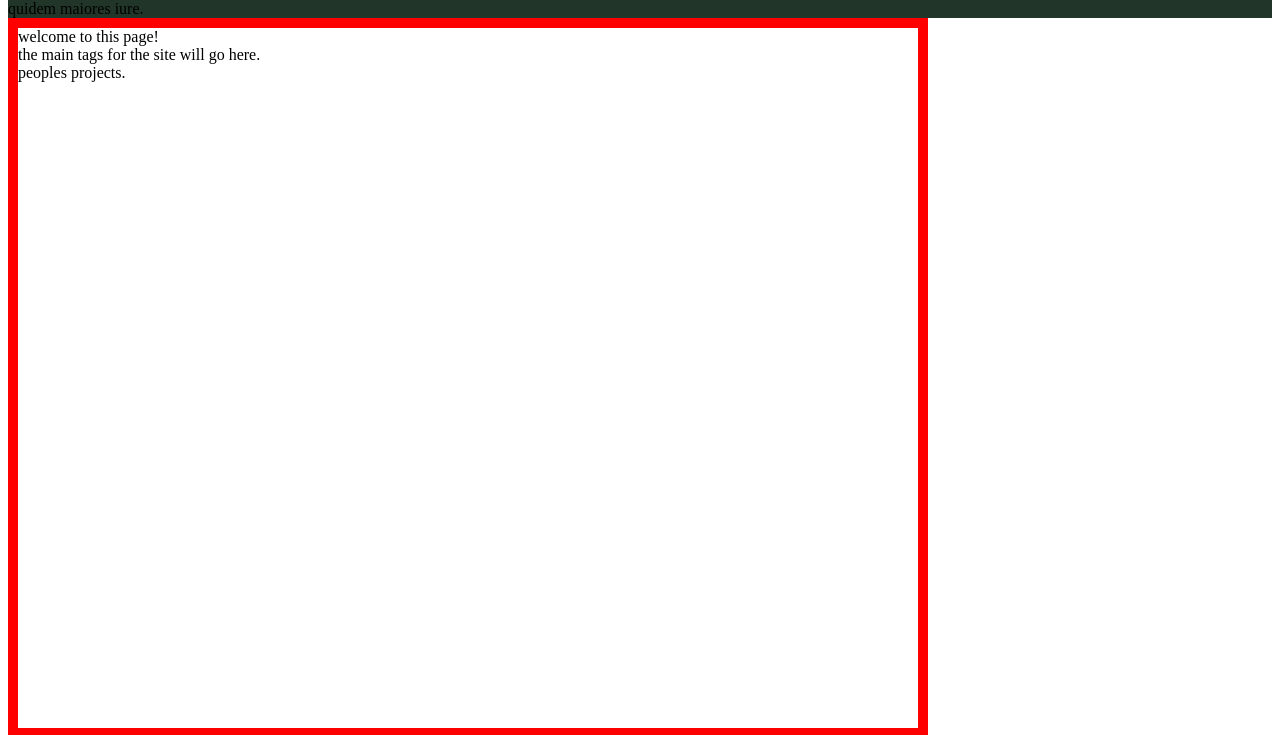
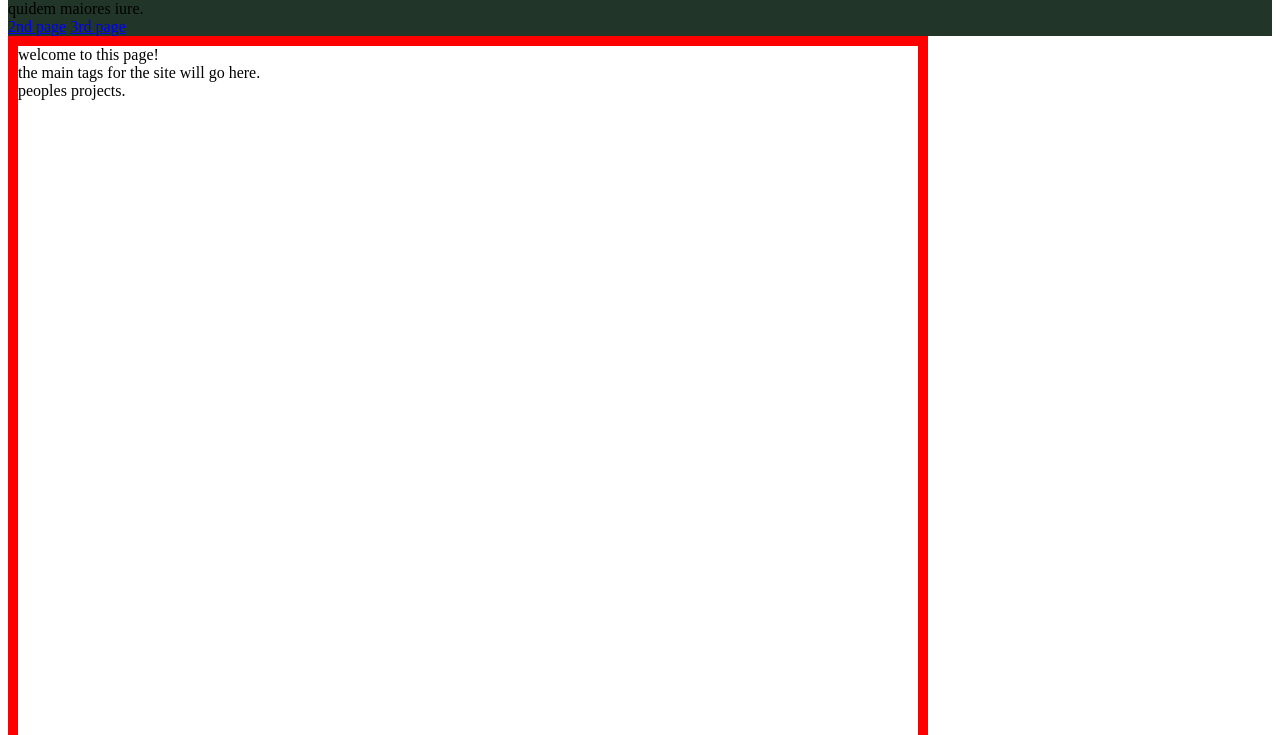
Before and after one commit to ClarkNeSmith/spring2022, a plain HTML site: page cheat-sheet/main-page.html in a window 1280 px wide. Shown: the part 120-855 px from the top of the page. Drawn offline with Linux system fonts and the light colour scheme.

Commit message:
html wireframe finished

```diff
--- a/cheat-sheet/main-page.html
+++ b/cheat-sheet/main-page.html
@@ -14,7 +14,8 @@
             <div>
                 Lorem ipsum dolor sit amet consectetur adipisicing elit. Iste harum impedit cum alias in cupiditate repellendus, quae, quisquam ab sunt ipsa deleniti aliquam. Earum et necessitatibus distinctio quidem maiores iure.
             </div>
-            <a href=""></a>
+            <a href="https://clarknesmith.github.io/spring2022/cheat-sheet/rules-exta.html" target="_blank"> 2nd page</a>
+            <a href="https://clarknesmith.github.io/spring2022/cheat-sheet/css-and-html.html" target="_blank"> 3rd page</a>
         </header>
         <main>
             <div class="mainbox">
```
